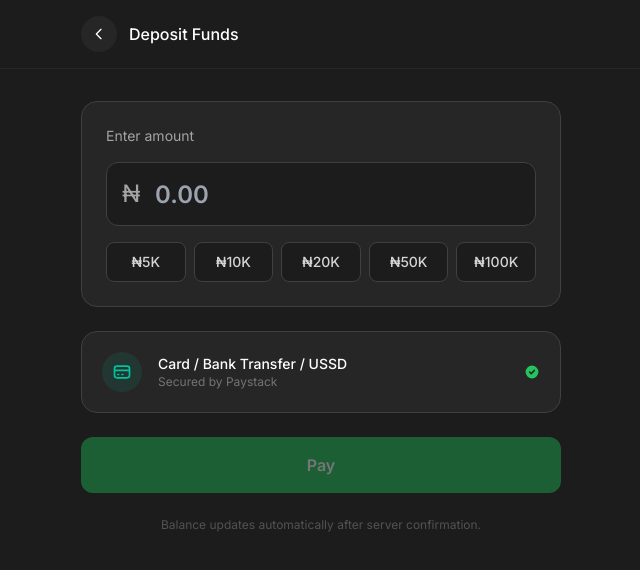
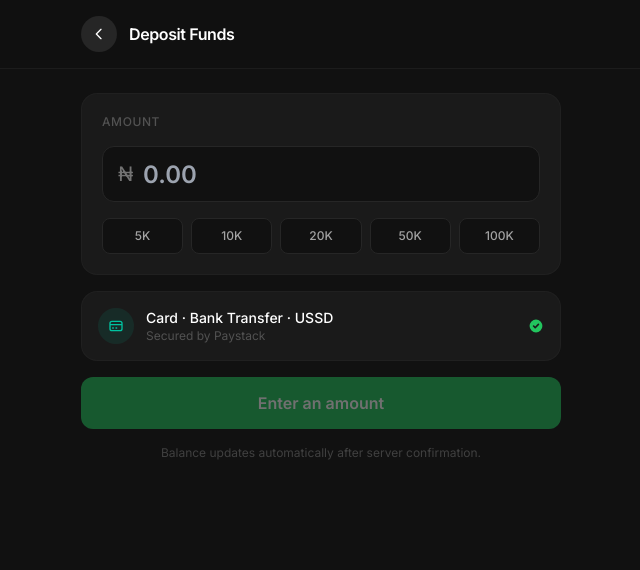
Before and after one commit to Kelvinagbe/green-yeild, a Next.js app: page /payment in a window 1280 px wide. Shown: the top 570 px of the page, without its empty margins (319-959 px from the left). Built offline with nearby package versions, Linux system fonts and the light colour scheme; no server answers; the database is empty; sample sign-in values are in the browser's storage.

Commit message:
Update page.tsx

```diff
--- a/app/payment/page.tsx
+++ b/app/payment/page.tsx
@@ -7,67 +7,49 @@ import { ref, onValue } from 'firebase/database';
 import { onAuthStateChanged } from 'firebase/auth';
 import { auth, db } from '@/lib/firebase';
 
-interface UserProfile {
-  name: string;
-  balance: number;
-}
-
+interface UserProfile { name: string; balance: number; }
 declare global {
   interface Window {
-    PaystackPop: {
-      setup: (opts: PaystackSetupOptions) => { openIframe: () => void };
-    };
+    PaystackPop: { setup: (o: PaystackOpts) => { openIframe: () => void } };
   }
 }
-
-interface PaystackSetupOptions {
-  key: string;
-  email: string;
-  amount: number;
-  currency: string;
-  ref: string;
+interface PaystackOpts {
+  key: string; email: string; amount: number; currency: string; ref: string;
   metadata?: Record<string, unknown>;
   onSuccess: (tx: { reference: string }) => void;
   onCancel: () => void;
 }
 
-const QUICK_AMOUNTS = [5000, 10000, 20000, 50000, 100000];
-const PAYSTACK_KEY = process.env.NEXT_PUBLIC_PAYSTACK_PUBLIC_KEY!;
+const QUICK = [5000, 10000, 20000, 50000, 100000];
+const PKEY  = process.env.NEXT_PUBLIC_PAYSTACK_PUBLIC_KEY!;
+
+/** Paystack fee: 1.5% + ₦100 flat (capped ₦2000, waived < ₦2500) */
+function calcFee(amount: number) {
+  if (amount <= 0) return 0;
+  if (amount < 2500) return 0;
+  return Math.min(Math.round(amount * 0.015 + 100), 2000);
+}
 
 export default function PaymentPage() {
   const router = useRouter();
-
-  const [uid, setUid] = useState<string | null>(null);
-  const [email, setEmail] = useState<string | null>(null);
+  const [uid, setUid]         = useState<string | null>(null);
+  const [email, setEmail]     = useState<string | null>(null);
   const [profile, setProfile] = useState<UserProfile | null>(null);
-
-  const [amount, setAmount] = useState('');
-  const [status, setStatus] = useState<'idle' | 'processing' | 'success' | 'cancelled'>('idle');
-  const [successRef, setSuccessRef] = useState<string | null>(null);
-
+  const [amount, setAmount]   = useState('');
+  const [status, setStatus]   = useState<'idle' | 'processing' | 'success' | 'cancelled'>('idle');
+  const [txRef, setTxRef]     = useState<string | null>(null);
   const scriptLoaded = useRef(false);
 
-  // ── Auth ──────────────────────────────────────────────────────────────────
-  useEffect(() => {
-    return onAuthStateChanged(auth, (user) => {
-      if (user) {
-        setUid(user.uid);
-        setEmail(user.email);
-      } else {
-        router.replace('/login');
-      }
-    });
-  }, [router]);
+  useEffect(() => onAuthStateChanged(auth, u => {
+    if (u) { setUid(u.uid); setEmail(u.email); }
+    else router.replace('/login');
+  }), [router]);
 
-  // ── Profile ───────────────────────────────────────────────────────────────
   useEffect(() => {
     if (!uid) return;
-    return onValue(ref(db, `users/${uid}/profile`), (snap) => {
-      if (snap.val()) setProfile(snap.val());
-    });
+    return onValue(ref(db, `users/${uid}/profile`), s => { if (s.val()) setProfile(s.val()); });
   }, [uid]);
 
-  // ── Load Paystack inline script once ─────────────────────────────────────
   useEffect(() => {
     if (scriptLoaded.current) return;
     scriptLoaded.current = true;
@@ -75,160 +57,89 @@ export default function PaymentPage() {
     s.src = 'https://js.paystack.co/v1/inline.js';
     s.async = true;
     document.body.appendChild(s);
-    return () => {
-      if (document.body.contains(s)) document.body.removeChild(s);
-    };
+    return () => { if (document.body.contains(s)) document.body.removeChild(s); };
   }, []);
 
-  // ── Open Paystack popup ───────────────────────────────────────────────────
+  const parsed  = parseFloat(amount) || 0;
+  const fee     = calcFee(parsed);
+  const total   = parsed + fee;
+  const isValid = parsed > 0;
+
   const openPaystack = () => {
-    const parsed = parseFloat(amount);
-    if (!parsed || parsed <= 0 || !email || !uid) return;
-
+    if (!isValid || !email || !uid) return;
     setStatus('processing');
-
-    const reference = `dep_${uid}_${Date.now()}`;
-
     const handler = window.PaystackPop.setup({
-      key: PAYSTACK_KEY,
-      email,
-      amount: Math.round(parsed * 100), // naira → kobo
+      key: PKEY, email,
+      amount: Math.round(total * 100),
       currency: 'NGN',
-      ref: reference,
+      ref: `dep_${uid}_${Date.now()}`,
       metadata: { uid, name: profile?.name ?? '' },
-      onSuccess: (tx) => {
-        // Webhook on backend verifies + writes to Firebase.
-        // We just show the success modal here.
-        setSuccessRef(tx.reference);
-        setStatus('success');
-      },
-      onCancel: () => setStatus('cancelled'),
+      onSuccess: tx => { setTxRef(tx.reference); setStatus('success'); },
+      onCancel:  () => setStatus('cancelled'),
     });
-
     handler.openIframe();
   };
 
-  const parsedAmount = parseFloat(amount);
-  const isValid = !isNaN(parsedAmount) && parsedAmount > 0;
+  const fmt = (n: number) => `₦${n.toLocaleString('en-NG', { minimumFractionDigits: 2 })}`;
 
   return (
-    <div className="min-h-screen bg-[#1c1c1c] text-white">
-      <style jsx>{`
-        @keyframes slideUp {
-          from { opacity: 0; transform: translateY(16px); }
-          to   { opacity: 1; transform: translateY(0); }
-        }
-        @keyframes popIn {
-          from { opacity: 0; transform: scale(0.82); }
-          to   { opacity: 1; transform: scale(1); }
-        }
-        @keyframes drawRing {
-          from { stroke-dashoffset: 251; }
-          to   { stroke-dashoffset: 0; }
-        }
-        @keyframes fadeScaleIn {
-          from { opacity: 0; transform: scale(0.4); }
-          to   { opacity: 1; transform: scale(1); }
-        }
-        @keyframes fadeIn {
-          from { opacity: 0; }
-          to   { opacity: 1; }
-        }
-        .slide-up { animation: slideUp 0.35s ease-out both; }
+    <div className="min-h-screen bg-[#111111] text-white">
+      <style>{`
+        @keyframes fadeIn   { from{opacity:0}                      to{opacity:1} }
+        @keyframes popIn    { from{opacity:0;transform:scale(.85)} to{opacity:1;transform:scale(1)} }
+        @keyframes drawRing { from{stroke-dashoffset:251}          to{stroke-dashoffset:0} }
+        @keyframes fadeScl  { from{opacity:0;transform:scale(.4)}  to{opacity:1;transform:scale(1)} }
+        @keyframes slideUp  { from{opacity:0;transform:translateY(14px)} to{opacity:1;transform:translateY(0)} }
       `}</style>
 
-      {/* ── Success Modal Overlay ── */}
+      {/* ── Success overlay ── */}
       {status === 'success' && (
-        <div
-          className="fixed inset-0 bg-black/70 backdrop-blur-sm z-50 flex items-center justify-center p-4"
-          style={{ animation: 'fadeIn 0.2s ease-out both' }}
-        >
-          <div
-            className="bg-[#222222] border border-neutral-700 rounded-2xl p-8 max-w-sm w-full text-center space-y-5"
-            style={{ animation: 'popIn 0.4s cubic-bezier(0.34,1.56,0.64,1) both' }}
-          >
-            {/* Animated ring + checkmark */}
+        <div className="fixed inset-0 bg-black/75 backdrop-blur-sm z-50 flex items-center justify-center p-4"
+          style={{ animation: 'fadeIn .2s ease both' }}>
+          <div className="bg-[#1a1a1a] border border-neutral-800 rounded-2xl p-8 max-w-sm w-full text-center space-y-5"
+            style={{ animation: 'popIn .4s cubic-bezier(.34,1.56,.64,1) both' }}>
+            {/* Ring + check */}
             <div className="relative w-24 h-24 mx-auto">
               <svg className="w-24 h-24 -rotate-90" viewBox="0 0 96 96">
-                <circle
-                  cx="48" cy="48" r="40"
-                  fill="none"
-                  stroke="#2a2a2a"
-                  strokeWidth="5"
-                />
-                <circle
-                  cx="48" cy="48" r="40"
-                  fill="none"
-                  stroke="#22c55e"
-                  strokeWidth="5"
-                  strokeLinecap="round"
-                  strokeDasharray="251"
-                  strokeDashoffset="251"
-                  style={{ animation: 'drawRing 0.65s ease-out 0.15s forwards' }}
-                />
+                <circle cx="48" cy="48" r="40" fill="none" stroke="#262626" strokeWidth="5" />
+                <circle cx="48" cy="48" r="40" fill="none" stroke="#22c55e" strokeWidth="5"
+                  strokeLinecap="round" strokeDasharray="251" strokeDashoffset="251"
+                  style={{ animation: 'drawRing .65s ease-out .15s forwards' }} />
               </svg>
-              <div
-                className="absolute inset-0 flex items-center justify-center"
-                style={{ animation: 'fadeScaleIn 0.35s ease-out 0.6s both' }}
-              >
-                <svg
-                  className="w-10 h-10 text-green-500"
-                  fill="none"
-                  viewBox="0 0 24 24"
-                  stroke="currentColor"
-                  strokeWidth={2.5}
-                >
+              <div className="absolute inset-0 flex items-center justify-center"
+                style={{ animation: 'fadeScl .35s ease-out .6s both' }}>
+                <svg className="w-10 h-10 text-green-500" fill="none" viewBox="0 0 24 24" stroke="currentColor" strokeWidth={2.5}>
                   <path strokeLinecap="round" strokeLinejoin="round" d="M5 13l4 4L19 7" />
                 </svg>
               </div>
             </div>
 
-            {/* Title */}
-            <div style={{ animation: 'fadeIn 0.3s ease-out 0.7s both' }}>
+            <div style={{ animation: 'fadeIn .3s ease .7s both' }}>
               <h2 className="text-xl font-semibold mb-1">Payment Successful</h2>
               <p className="text-neutral-400 text-sm">
-                <span className="text-green-400 font-medium">
-                  ₦{parsedAmount.toLocaleString('en-NG', { minimumFractionDigits: 2 })}
-                </span>{' '}
-                has been deposited
+                <span className="text-green-400 font-medium">{fmt(parsed)}</span> deposited
               </p>
             </div>
 
-            {/* Reference */}
-            {successRef && (
-              <div
-                className="bg-[#2a2a2a] border border-neutral-800 rounded-xl p-3 text-left"
-                style={{ animation: 'fadeIn 0.3s ease-out 0.85s both' }}
-              >
-                <div className="text-[10px] text-neutral-500 uppercase tracking-wider mb-1">
-                  Reference
-                </div>
-                <div className="font-mono text-xs text-neutral-400 break-all">{successRef}</div>
+            {txRef && (
+              <div className="bg-[#262626] border border-neutral-800 rounded-xl p-3 text-left"
+                style={{ animation: 'fadeIn .3s ease .85s both' }}>
+                <p className="text-[10px] text-neutral-600 uppercase tracking-wider mb-1">Reference</p>
+                <p className="font-mono text-xs text-neutral-400 break-all">{txRef}</p>
               </div>
             )}
 
-            <p
-              className="text-xs text-neutral-600"
-              style={{ animation: 'fadeIn 0.3s ease-out 0.9s both' }}
-            >
-              Your balance will update once our server confirms the payment.
+            <p className="text-xs text-neutral-600" style={{ animation: 'fadeIn .3s ease .9s both' }}>
+              Balance updates after server confirmation.
             </p>
 
-            {/* CTA */}
-            <div
-              className="grid grid-cols-2 gap-3"
-              style={{ animation: 'fadeIn 0.3s ease-out 1s both' }}
-            >
-              <button
-                onClick={() => { setStatus('idle'); setAmount(''); setSuccessRef(null); }}
-                className="h-11 bg-[#2a2a2a] hover:bg-[#333] border border-neutral-700 rounded-xl text-sm font-medium transition-all active:scale-95"
-              >
+            <div className="grid grid-cols-2 gap-3" style={{ animation: 'fadeIn .3s ease 1s both' }}>
+              <button onClick={() => { setStatus('idle'); setAmount(''); setTxRef(null); }}
+                className="h-11 bg-neutral-800 hover:bg-neutral-700 border border-neutral-700 rounded-xl text-sm font-medium transition-all active:scale-95">
                 New Deposit
               </button>
-              <Link
-                href="/dashboard"
-                className="h-11 bg-green-500 hover:bg-green-600 rounded-xl text-sm font-medium transition-all active:scale-95 flex items-center justify-center"
-              >
+              <Link href="/dashboard"
+                className="h-11 bg-green-500 hover:bg-green-600 rounded-xl text-sm font-medium flex items-center justify-center transition-all active:scale-95">
                 Dashboard
               </Link>
             </div>
@@ -237,77 +148,85 @@ export default function PaymentPage() {
       )}
 
       {/* ── Header ── */}
-      <div className="border-b border-neutral-800">
+      <div className="border-b border-neutral-800/60 sticky top-0 bg-[#111111]/90 backdrop-blur-xl z-10">
         <div className="max-w-lg mx-auto px-4 py-4 flex items-center gap-3">
-          <Link
-            href="/dashboard"
-            className="w-9 h-9 rounded-full bg-[#262626] hover:bg-[#2e2e2e] flex items-center justify-center transition-all"
-          >
+          <Link href="/dashboard"
+            className="w-9 h-9 rounded-full bg-neutral-800 hover:bg-neutral-700 flex items-center justify-center transition-all shrink-0">
             <svg className="w-4 h-4" fill="none" viewBox="0 0 24 24" stroke="currentColor" strokeWidth={2}>
               <path strokeLinecap="round" strokeLinejoin="round" d="M15 19l-7-7 7-7" />
             </svg>
           </Link>
-          <h1 className="font-medium">Deposit Funds</h1>
+          <h1 className="font-semibold text-base tracking-tight">Deposit Funds</h1>
         </div>
       </div>
 
-      <main className="max-w-lg mx-auto px-4 py-8 space-y-6 slide-up">
+      <main className="max-w-lg mx-auto px-4 py-6 space-y-4"
+        style={{ animation: 'slideUp .35s ease both' }}>
 
-        {/* Balance pill */}
+        {/* Balance */}
         {profile && (
-          <div className="flex items-center gap-2 text-sm text-neutral-400">
-            <span>Current balance:</span>
-            <span className="text-white font-medium">
-              ₦{(profile.balance ?? 0).toLocaleString('en-NG', { minimumFractionDigits: 2 })}
-            </span>
-          </div>
+          <p className="text-sm text-neutral-500">
+            Balance: <span className="text-white font-medium">{fmt(profile.balance ?? 0)}</span>
+          </p>
         )}
 
         {/* Amount input */}
-        <div className="bg-[#262626] border border-neutral-700 rounded-2xl p-6 space-y-4">
-          <label className="text-sm text-neutral-400 block">Enter amount</label>
+        <div className="bg-[#1a1a1a] border border-neutral-800/60 rounded-2xl p-5 space-y-4">
+          <p className="text-xs text-neutral-600 uppercase tracking-wider font-medium">Amount</p>
           <div className="relative">
-            <span className="absolute left-4 top-1/2 -translate-y-1/2 text-2xl text-neutral-400 select-none">
-              ₦
-            </span>
+            <span className="absolute left-4 top-1/2 -translate-y-1/2 text-xl text-neutral-500 select-none">₦</span>
             <input
-              type="number"
-              inputMode="decimal"
-              value={amount}
-              onChange={(e) => { setAmount(e.target.value); setStatus('idle'); }}
+              type="number" inputMode="decimal" value={amount}
+              onChange={e => { setAmount(e.target.value); setStatus('idle'); }}
               placeholder="0.00"
-              className="w-full h-16 bg-[#1c1c1c] border border-neutral-700 focus:border-green-500 rounded-xl pl-12 pr-4 text-2xl font-semibold focus:outline-none transition-colors"
+              className="w-full h-14 bg-[#111111] border border-neutral-800 focus:border-green-500/60 rounded-xl pl-10 pr-4 text-2xl font-semibold focus:outline-none transition-colors"
             />
           </div>
 
           {/* Quick amounts */}
           <div className="grid grid-cols-5 gap-2">
-            {QUICK_AMOUNTS.map((q) => (
-              <button
-                key={q}
-                onClick={() => { setAmount(q.toString()); setStatus('idle'); }}
-                className={`h-10 rounded-lg text-sm font-medium border transition-all ${
-                  parsedAmount === q
+            {QUICK.map(q => (
+              <button key={q} onClick={() => { setAmount(q.toString()); setStatus('idle'); }}
+                className={`h-9 rounded-lg text-xs font-medium border transition-all ${
+                  parsed === q
                     ? 'bg-green-500 border-green-500 text-white'
-                    : 'bg-[#1c1c1c] border-neutral-700 hover:border-green-500 text-neutral-300'
-                }`}
-              >
-                ₦{q >= 1000 ? `${q / 1000}K` : q}
+                    : 'bg-[#111111] border-neutral-800 hover:border-neutral-600 text-neutral-400'
+                }`}>
+                {q >= 1000 ? `${q/1000}K` : q}
               </button>
             ))}
           </div>
         </div>
 
-        {/* Payment method badge */}
-        <div className="bg-[#262626] border border-neutral-700 rounded-2xl p-5 flex items-center gap-4">
-          <div className="w-10 h-10 rounded-full bg-[#00C3A0]/10 flex items-center justify-center shrink-0">
-            <svg className="w-5 h-5 text-[#00C3A0]" fill="none" viewBox="0 0 24 24" stroke="currentColor" strokeWidth={2}>
+        {/* Fee breakdown — only show when amount entered */}
+        {parsed > 0 && (
+          <div className="bg-[#1a1a1a] border border-neutral-800/60 rounded-2xl p-5 space-y-3">
+            <p className="text-xs text-neutral-600 uppercase tracking-wider font-medium">Summary</p>
+            <div className="space-y-2.5">
+              <Row label="Amount" value={fmt(parsed)} />
+              <Row
+                label={fee === 0 ? 'Paystack fee' : 'Paystack fee (1.5% + ₦100)'}
+                value={fee === 0 ? 'Free' : fmt(fee)}
+                muted={fee === 0}
+              />
+              <div className="border-t border-neutral-800 pt-2.5">
+                <Row label="You'll be charged" value={fmt(total)} bold />
+              </div>
+            </div>
+            <p className="text-[10px] text-neutral-700">Fee waived for amounts under ₦2,500 · capped at ₦2,000</p>
+          </div>
+        )}
+
+        {/* Payment method */}
+        <div className="bg-[#1a1a1a] border border-neutral-800/60 rounded-2xl p-4 flex items-center gap-3">
+          <div className="w-9 h-9 rounded-full bg-[#00C3A0]/10 flex items-center justify-center shrink-0">
+            <svg className="w-4 h-4 text-[#00C3A0]" fill="none" viewBox="0 0 24 24" stroke="currentColor" strokeWidth={2}>
               <path strokeLinecap="round" strokeLinejoin="round" d="M3 10h18M7 15h1m4 0h1m-7 4h12a3 3 0 003-3V8a3 3 0 00-3-3H6a3 3 0 00-3 3v8a3 3 0 003 3z" />
             </svg>
           </div>
           <div className="flex-1">
-            <div className="text-sm font-medium">Card / Bank Transfer / USSD</div>
-            <div className="text-xs text-neutral-500">Secured by Paystack</div>
+            <p className="text-sm font-medium">Card · Bank Transfer · USSD</p>
+            <p className="text-xs text-neutral-600">Secured by Paystack</p>
           </div>
           <svg className="w-4 h-4 text-green-500 shrink-0" fill="currentColor" viewBox="0 0 20 20">
             <path fillRule="evenodd" d="M10 18a8 8 0 100-16 8 8 0 000 16zm3.707-9.293a1 1 0 00-1.414-1.414L9 10.586 7.707 9.293a1 1 0 00-1.414 1.414l2 2a1 1 0 001.414 0l4-4z" clipRule="evenodd" />
@@ -316,31 +235,38 @@ export default function PaymentPage() {
 
         {/* Cancelled notice */}
         {status === 'cancelled' && (
-          <div className="bg-yellow-500/10 border border-yellow-500/30 rounded-xl p-4 text-sm text-yellow-400">
-            Payment was cancelled. You can try again.
+          <div className="bg-yellow-500/8 border border-yellow-500/25 rounded-xl p-3.5 text-sm text-yellow-400">
+            Payment cancelled — you can try again.
           </div>
         )}
 
-        {/* Pay button */}
-        <button
-          onClick={openPaystack}
-          disabled={!isValid || status === 'processing'}
-          className="w-full h-14 bg-green-500 hover:bg-green-600 disabled:opacity-40 disabled:cursor-not-allowed rounded-xl font-semibold text-base transition-all active:scale-[0.98] flex items-center justify-center gap-2"
-        >
+        {/* CTA */}
+        <button onClick={openPaystack} disabled={!isValid || status === 'processing'}
+          className="w-full h-13 py-3.5 bg-green-500 hover:bg-green-600 disabled:opacity-40 disabled:cursor-not-allowed rounded-xl font-semibold text-base transition-all active:scale-[0.98] flex items-center justify-center gap-2">
           {status === 'processing' ? (
-            <>
-              <div className="w-5 h-5 border-2 border-white/30 border-t-white rounded-full animate-spin" />
-              Opening Paystack…
-            </>
+            <><div className="w-5 h-5 border-2 border-white/30 border-t-white rounded-full animate-spin" /> Opening Paystack…</>
+          ) : isValid ? (
+            `Pay ${fmt(total)}`
           ) : (
-            `Pay${isValid ? ` ₦${parsedAmount.toLocaleString('en-NG', { minimumFractionDigits: 2 })}` : ''}`
+            'Enter an amount'
           )}
         </button>
 
-        <p className="text-center text-xs text-neutral-600">
+        <p className="text-center text-xs text-neutral-700">
           Balance updates automatically after server confirmation.
         </p>
       </main>
     </div>
   );
 }
+
+function Row({ label, value, muted, bold }: { label: string; value: string; muted?: boolean; bold?: boolean }) {
+  return (
+    <div className="flex items-center justify-between">
+      <span className="text-xs text-neutral-500">{label}</span>
+      <span className={`text-sm ${bold ? 'font-semibold text-white' : muted ? 'text-neutral-600' : 'text-neutral-300'}`}>
+        {value}
+      </span>
+    </div>
+  );
+}
```
